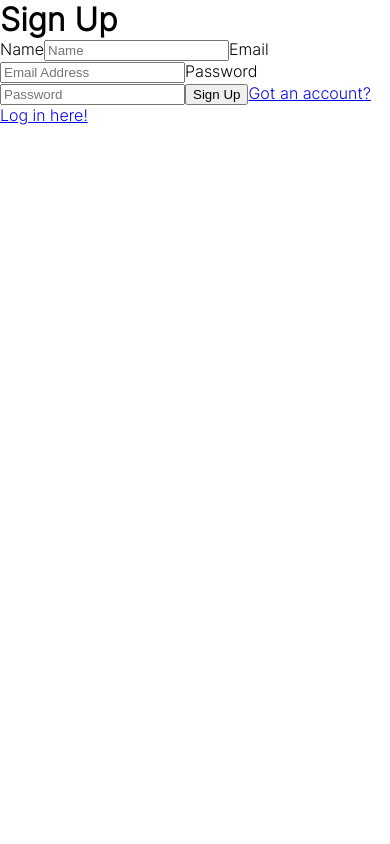
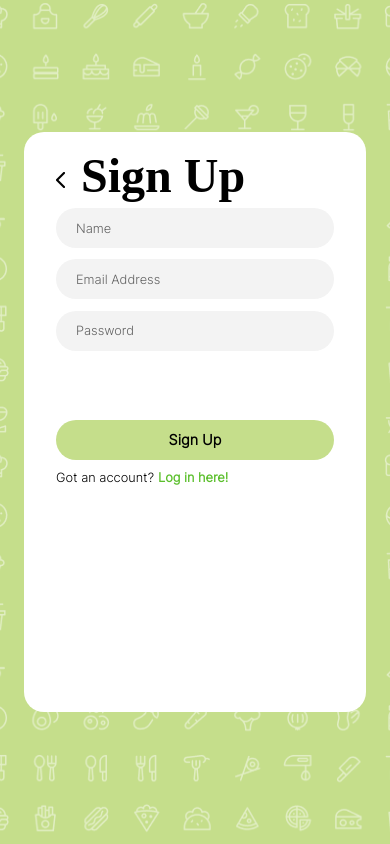
Before and after one commit to david-jiwon-park/foodsaver, a React (Create React App) app in the folder foodsaver-frontend/: page /signup in a window 390 px wide. Built offline with nearby package versions, Linux system fonts and the light colour scheme; a web font is replaced by a local one.

Commit message:
Adding styling for Signup page for mobile screen sizes

```diff
--- a/foodsaver-frontend/src/components/LoginForm/LoginForm.js
+++ b/foodsaver-frontend/src/components/LoginForm/LoginForm.js
@@ -2,6 +2,7 @@ import './LoginForm.scss';
 import { useState, useRef } from 'react';
 import { useNavigate, Link } from 'react-router-dom';
 import axios from 'axios';
+import backArrow from '../../assets/icons/back-arrow.png';
 
 const LoginForm = ({ setIsLoggedIn }) => {
   const navigate = useNavigate();
@@ -40,7 +41,12 @@ const LoginForm = ({ setIsLoggedIn }) => {
 
   return (
     <div className="login-form">
+      <div className="login-form__heading-container">
+        <Link to='/'>
+          <img className="login-form__back-arrow" src={backArrow} alt='back arrow'/>
+        </Link>
         <h1 className="login-form__heading">Log In</h1>
+      </div>
       {isLoginError && <label style={{ color: "red" }}>{errorMessage}</label>}
       <form className="login-form__form" onSubmit={onSubmit} ref={formRef}>
 
--- a/foodsaver-frontend/src/components/LoginForm/LoginForm.scss
+++ b/foodsaver-frontend/src/components/LoginForm/LoginForm.scss
@@ -9,8 +9,14 @@
     height: 60%;
     width: 100%;
     margin: 1.5rem;
-    padding: 1rem 2rem;
+    padding: 1rem 1.5rem;
     border-radius: 20px;
+    &__heading-container {
+        display: flex;
+    }
+    &__back-arrow {
+        margin: 1.5rem 1rem 0 0;
+    }
     &__heading {
         font-family: $header-font;
         font-size: 3rem;
@@ -20,7 +26,7 @@
         flex-direction: column;
     }
     &__input-container {
-        padding: 0.35rem 0;
+        padding: 0.4rem 0;
     }
     &__input {
         outline: none;
@@ -46,7 +52,7 @@
         }
     }
     &__login-button {
-        margin-top: 4rem;
+        margin-top: 4.5rem;
         background-color: $color-main;
         border: none;
         box-sizing: border-box;
--- a/foodsaver-frontend/src/components/SignupForm/SignupForm.js
+++ b/foodsaver-frontend/src/components/SignupForm/SignupForm.js
@@ -2,6 +2,7 @@ import { useRef } from 'react';
 import { Link, useNavigate } from 'react-router-dom';
 import axios from 'axios';
 import './SignupForm.scss';
+import backArrow from '../../assets/icons/back-arrow.png';
 
 const SignupForm = () => {
   const navigate = useNavigate();
@@ -32,42 +33,52 @@ const SignupForm = () => {
   };
 
   return (
-    <div className="SignUpForm">
-      <h1>Sign Up</h1>
-      <form className="SignUpForm__form" onSubmit={onSubmit} ref={formRef}>
+    <div className="signup-form">
+      <div className="signup-form__heading-container">
+        <Link to='/'>
+          <img className="signup-form__back-arrow" src={backArrow} alt='back arrow'/>
+        </Link>
+        <h1 className="signup-form__heading">Sign Up</h1>
+      </div>
+      <form className="signup-form__form" onSubmit={onSubmit} ref={formRef}>
 
-          <label className="SignUpForm__label" htmlFor="name">Name</label>
+        <div className="signup-form__input-container">
           <input
-            className="SignUpForm__input"
+            className="signup-form__input"
             id="name"
             name="name"
             type="text"
             placeholder="Name"
           />
+        </div>
 
-          <label className="SignUpForm__label" htmlFor="email">Email</label>
+        <div className="signup-form__input-container">
           <input
-            className="SignUpForm__input"
+            className="signup-form__input"
             id="email"
             name="email"
             type="email"
             placeholder="Email Address"
           />
+        </div>
 
-          <label className="SignUpForm__label" htmlFor="password">Password</label>
+        <div className="signup-form__input-container">
           <input
-            className="SignUpForm__input"
+            className="signup-form__input"
             id="password"
             name="password"
             type="password"
             placeholder="Password"
+          />
+        </div>
 
-          />
+        <button className="signup-form__signup-button">Sign Up</button>
 
-        <button>Sign Up</button>
-        <Link to='/login'>
-          Got an account? Log in here!
-        </Link>
+        <p className="signup-form__link-container">Got an account?
+          <Link className="signup-form__login-link" to='/login'>
+            Log in here!
+          </Link>
+        </p>
       </form>
     </div>
 
--- a/foodsaver-frontend/src/components/SignupForm/SignupForm.scss
+++ b/foodsaver-frontend/src/components/SignupForm/SignupForm.scss
@@ -0,0 +1,79 @@
+// Signup Form Styling
+
+@import '../../styles/partials/fonts';
+@import '../../styles/partials/mixins';
+@import '../../styles/partials/variables';
+
+.signup-form {
+    background-color: $white;
+    height: 65%;
+    width: 100%;
+    margin: 1.5rem;
+    padding: 1rem 2rem;
+    border-radius: 20px;
+    &__heading-container {
+        display: flex;
+    }
+    &__back-arrow {
+        margin: 1.5rem 1rem 0 0;
+    }
+    &__heading {
+        font-family: $header-font;
+        font-size: 3rem;
+    }
+    &__form {
+        display: flex;
+        flex-direction: column;
+    }
+    &__input-container {
+        padding: 0.35rem 0;
+    }
+    &__input {
+        outline: none;
+        box-sizing: border-box;
+        width: 100%;
+        height: 2.5rem;
+        background-color: $color-field-background;
+        border: none;
+        border-radius: 20px;
+        font-size: 0.8rem;
+        line-height: 1.25rem;
+        font-family: $base-font;
+        color: $black;
+        padding-left: 1.25rem;
+        &::placeholder {
+            font-size: 0.8rem;
+            line-height: 1.25rem;
+            font-family: $base-font;
+            color: $color-placeholder-text;
+        }
+        &:focus {
+            border: 2px solid $color-main;
+        }
+    }
+    &__signup-button {
+        margin-top: 4rem;
+        background-color: $color-main;
+        border: none;
+        box-sizing: border-box;
+        width: 100%;
+        height: 2.5rem;
+        border-radius: 20px;
+        font-size: 0.9rem;
+        line-height: 1.25rem;
+        font-weight: 600;
+        font-family: $base-font;
+        color: $black;
+    }
+    &__link-container {
+        padding-top: 0.5rem;
+        font-size: 0.8rem;
+        line-height: 1.25rem;
+    }
+    &__login-link {
+        text-decoration: none;
+        color: $color-signup-link;
+        font-weight: 600;
+        padding-left: 0.25rem;
+    }
+}
--- a/foodsaver-frontend/src/pages/LoginPage/LoginPage.js
+++ b/foodsaver-frontend/src/pages/LoginPage/LoginPage.js
@@ -1,5 +1,6 @@
 import './LoginPage.scss';
 import LoginForm from '../../components/LoginForm/LoginForm';
+
 
 const LoginPage = ({ setIsLoggedIn }) => {
   return (
--- a/foodsaver-frontend/src/pages/SignupPage/SignupPage.js
+++ b/foodsaver-frontend/src/pages/SignupPage/SignupPage.js
@@ -1,10 +1,11 @@
+import './SignupPage.scss';
 import SignupForm from '../../components/SignupForm/SignupForm';
 
 const SignupPage = () => {
   return (
-    <>
+    <div className="signup-page">
       <SignupForm />
-    </>
+    </div>
   );
 };
 
--- a/foodsaver-frontend/src/pages/SignupPage/SignupPage.scss
+++ b/foodsaver-frontend/src/pages/SignupPage/SignupPage.scss
@@ -0,0 +1,16 @@
+// Signup Page Styling
+
+@import '../../styles/partials/fonts';
+@import '../../styles/partials/mixins';
+@import '../../styles/partials/variables';
+
+.signup-page {
+    height: 100vh;
+    background-color: $color-main;
+    background-image: url('../../assets/icons/food-icons.png');
+    background-size: cover;
+    background-position: center;
+    display: flex;
+    align-items: center;
+    justify-content: center;
+}
```
Also changed, not shown: foodsaver-frontend/src/assets/icons/back-arrow.png (added). Lines whose indentation alone changed are shown as unchanged.
